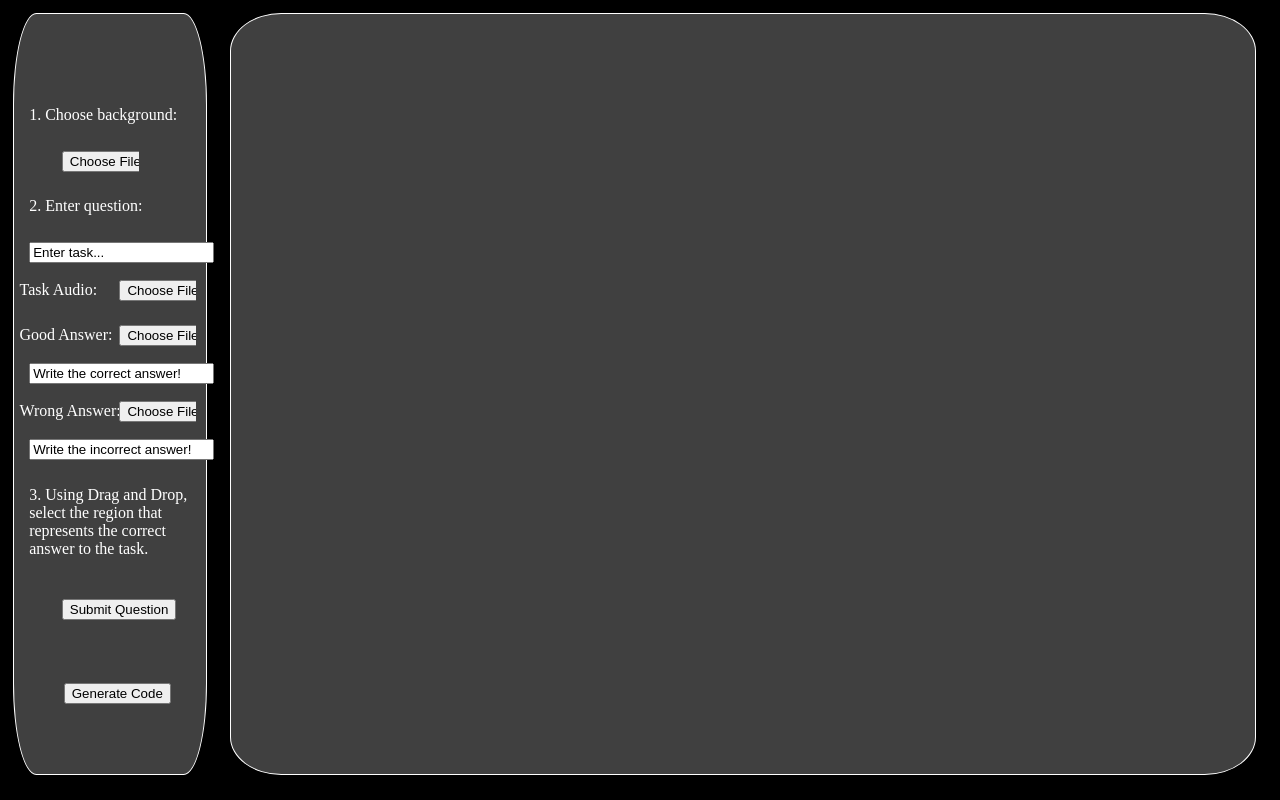
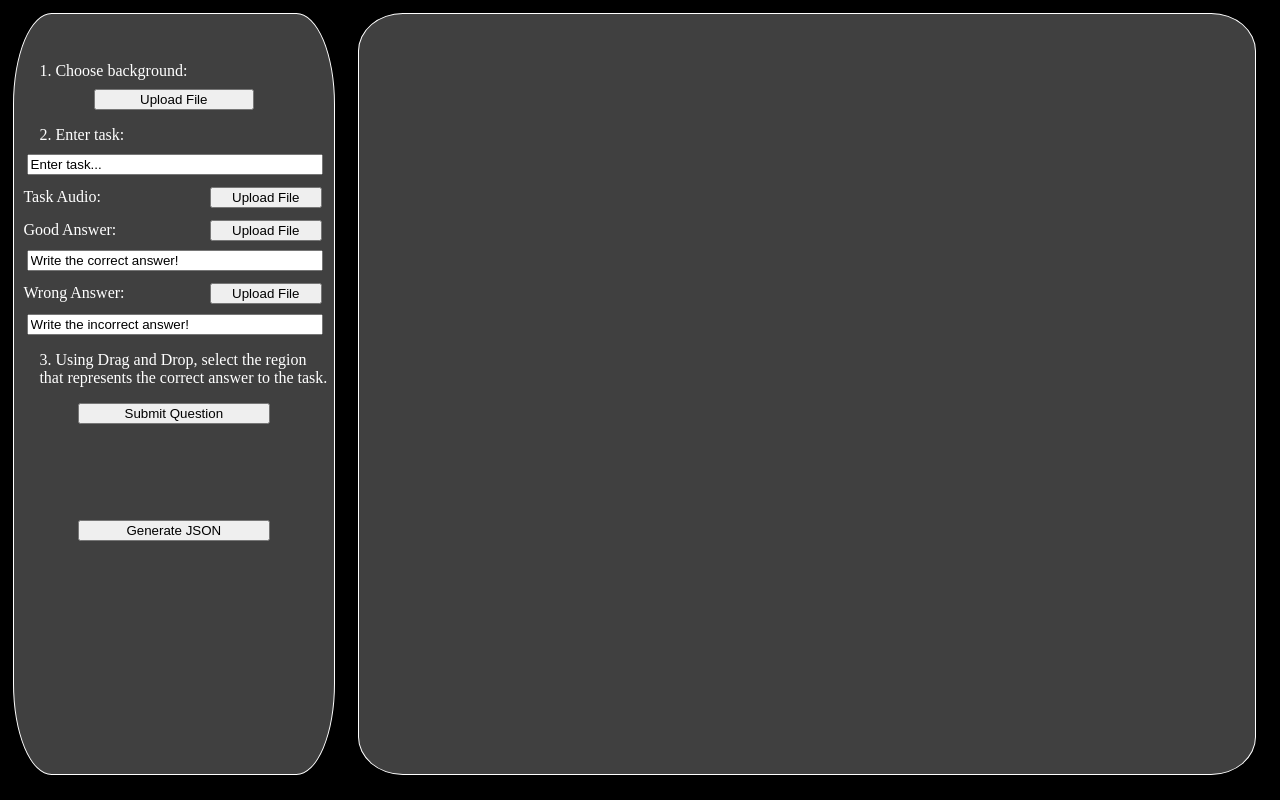
Before and after one commit to mihaimohora/Logopedia-Editor, a plain HTML site: page index.html in a window 1280 px wide. Drawn offline with Linux system fonts and the light colour scheme.

Commit message:
improved UI

```diff
--- a/index.html
+++ b/index.html
@@ -10,29 +10,28 @@
   	</head>
   	<body>
 		<div id = "leftPanel">
+			<input type="file" id="browse" name="fileupload" onchange="handlechange();"/>
+
 			<p id = "stepOne">1. Choose background: </p>
-			<input id = "chooseBgFile" type="file" name="pic" placeholder="baga" accept="image/*" onchange="setBackground(event)">
+			<input id = "chooseBgFile" type="button" value = "Upload File" accept="image/*" onclick="handleBrowseClick(event);">
 
-			<p id = "stepTwo">2. Enter question: </p>
-			<input id = "task" type="text" value="Enter task..." onchange="setTaskInput(event)" onclick = "clean(event)">
+			<p id = "stepTwo">2. Enter task: </p>
+			<input id = "task" type="text" value="Enter task..." onchange="setTaskInput(event)" >
 
 			<p id = "audioLabel">Task Audio: </p>
-			<input id = "questionAudio" type="file" name="pic" accept="audio/*" onchange="setTaskAudio(event)">
+			<input id = "questionAudio" type="button" value = "Upload File" accept="audio/*" onclick = "handleBrowseClick(event)">
 
 			<p id = "goodAnswerLabel">Good Answer: </p>
-			<input id = "goodAnswer" type="file" name="pic" accept="audio/*" onchange="setGoodAnswerAudio(event)">
-			<input id = "goodText" type="text" value="Write the correct answer!" onchange="setGoodAnswerText(event)"
-				onclick = "clean(event)">
+			<input id = "goodAnswer" type="button" value = "Upload File" accept="audio/*" onclick = "handleBrowseClick(event)">
+			<input id = "goodText" type="text" value="Write the correct answer!" onchange= "setGoodAnswerText(event)">
 
 			<p id = "badAnswerLabel">Wrong Answer: </p>
-			<input id = "badAnswer" type="file" name="pic" accept="audio/*" onchange="setBadAnswerAudio(event)">
-			<input id = "badText" type="text" value="Write the incorrect answer!" onchange="setBadAnswerText(event)"
-				onclick = "clean(event)">
-
-			<button id = "submitQuestion" onclick="submit(event)">Submit Question</button>
+			<input id = "badAnswer" type="button" value = "Upload File" accept="audio/*" onclick = "handleBrowseClick(event)">
+			<input id = "badText" type="text" value="Write the incorrect answer!" onchange= "setBadAnswerText(event)">
 
 			<p id = "stepThree">3. Using Drag and Drop, select the region that represents the correct answer to the task.</p>
-			<button id = "makeJson" onclick="generate(event)">Generate Code</button>
+			<button id = "submitQuestion" onclick="submit(event)">Submit Question</button>
+			<button id = "makeJson" onclick="generate(event)">Generate JSON</button>
 		</div>
 
 		<div id = "mainPanel" onmousedown = "mousedown(event)" onmousemove = "mousemove(event)" onmouseup = "mouseup(event)">
--- a/script.js
+++ b/script.js
@@ -23,10 +23,40 @@ function CompleteAnswer()
 	this.backgroundFileName = "";
 }
 
+function handleBrowseClick(e)
+{
+	target = e.target;
+	var fileinput = document.getElementById("browse");
+	fileinput.click();
+}
+
+function handlechange()
+{
+	var fileinput = document.getElementById("browse");
+	var button = target;
+	button.value = fileinput.value.substring(12, fileinput.value.length);
+
+	switch(button.id)
+	{
+		case "chooseBgFile":
+			backgroundInput = button.value;
+			setBackground();
+			break;
+		case "questionAudio":
+			taskAudio = button.value;
+			break;
+		case "goodAnswer":
+			goodAnswerAudio = button.value;
+			break;
+		case "badAnswer":
+			wrongAnswerAudio = button.value;
+			break;
+	}
+}
+
 window.onload = function()
 {
 	moving = true;
-
 	var div = document.getElementById('div');
 	mp = document.getElementById('mainPanel');
 
@@ -49,17 +79,24 @@ window.onload = function()
 	coordinates = new Coordinates(0,0,0,0);
 	question = new Question();
 	completeAnswer = new CompleteAnswer();
-	//alert(mp.offsetLeft);
+
+	task = document.getElementById("task");
+	good = document.getElementById("goodText");
+	bad = document.getElementById("badText");
+
+	task.addEventListener("click", clean);
+	good.addEventListener("click", clean);
+	bad.addEventListener("click", clean);
 }
 
 
-setBackground = function(e)
+function setBackground()
 {
-		var tgt = e.target || window.event.srcElement;
+		var tgt = document.getElementById("browse");
 		files = tgt.files;
 
 		var name = tgt.value.substring(12, tgt.value.length);
-		backgroundInput = name;
+
 
 		if (FileReader && files && files.length)
 		{
@@ -71,7 +108,6 @@ setBackground = function(e)
 			}
 			fr.readAsDataURL(files[0]);
 		}
-		tgt.value = name;
 
 }
 
@@ -122,7 +158,8 @@ mouseup = function(e)
 	if(drawing)
    	{
 		moving = false;
-		coordinates = new Coordinates(parseInt(div.style.width), parseInt(div.style.height), parseInt(div.style.top), parseInt(div.style.left));
+		coordinates = new Coordinates(parseInt(div.style.width), parseInt(div.style.height), parseInt(div.style.top),
+			parseInt(div.style.left));
 	}
 }
 
@@ -130,6 +167,7 @@ clean = function(e)
 {
 	var tgt = e.target;
 	tgt.value = "";
+	tgt.removeEventListener("click", clean);
 }
 
 setTaskInput = function(e)
@@ -138,31 +176,10 @@ setTaskInput = function(e)
 	taskInput = elem.value;
 }
 
-setTaskAudio = function(e)
-{
-	var elem = document.getElementById("questionAudio");
-	var name = elem.value.substring(12, elem.value.length);
-	taskAudio = name;
-
-}
-setGoodAnswerAudio = function(e)
-{
-	var elem = document.getElementById("goodAnswer");
-	var name = elem.value.substring(12, elem.value.length);
-	goodAnswerAudio = name;
-}
-
 setGoodAnswerText = function(e)
 {
 	var elem = document.getElementById("goodText");
 	goodAnswerInput = elem.value;
-}
-
-setBadAnswerAudio = function(e)
-{
-	var elem = document.getElementById("badAnswer");
-	var name = elem.value.substring(12, elem.value.length);
-	wrongAnswerAudio = name;
 }
 
 setBadAnswerText = function(e)
@@ -177,8 +194,25 @@ submit = function(e)
 	question.task = taskInput;
 	question.taskFileName = taskAudio;
 	question.rightAnswerArea = coordinates;
+	completeAnswer.questionsArray.push(question);
 
-	completeAnswer.questionsArray.push(question);
+	task.addEventListener("click", clean);
+	task.value = "Enter task...";
+
+	good.addEventListener("click", clean);
+	good.value = "Write the correct answer!";
+
+	bad.addEventListener("click", clean);
+	bad.value = "Write the incorrect answer!";
+
+	taska = document.getElementById("questionAudio");
+	taska.value = "Upload File";
+
+	gooda = document.getElementById("goodAnswer");
+	gooda.value = "Upload File";
+
+	bada = document.getElementById("badAnswer");
+	bada.value = "Upload File";
 }
 
 generate = function(e)
@@ -191,7 +225,6 @@ generate = function(e)
 
 	j = JSON.stringify(completeAnswer);
 	copyToClipboard(j);
-	//alert(j);
 }
 
 function copyToClipboard(text) {
--- a/stylesheet.css
+++ b/stylesheet.css
@@ -5,6 +5,11 @@ body, html{
 
 p{
 	color: white;
+}
+
+#browse
+{
+	display: none;
 }
 
 #div{
@@ -17,7 +22,7 @@ p{
 #leftPanel{
 	background: #404040;
 	height: 95%;
-	width: 15%;
+	width: 25%;
 	position: absolute;
 	left: 1%;
 	border-radius: 12%;
@@ -31,106 +36,138 @@ p{
 	border-radius: 5%;
 	border: 1px solid white;
 	position: absolute;
-	left: 18%;
+	left: 28%;
 	height: 95%;
-	width: 80%;
+	width: 70%;
 	margin-top: 1%;
 	margin-bottom: 1%;
 }
 
 #stepOne{
-	position: absolute;
-	left: 8%;
-	top: 10%;
+	position: relative;
+	margin-left: 8%;
+	margin-top: 15%;
+	margin-bottom: 0;
 }
 
 #chooseBgFile{
-
-	position: absolute;
-	left: 25%;
-	top: 18%;
+	position: relative;
+	margin-left: 25%;
+	margin-top: 3%;
 }
 
 #stepTwo{
-	position: absolute;
-	left: 8%;
-	top: 22%;
+	position: relative;
+	margin-left: 8%;
+	margin-top: 5%;
+	margin-bottom: 0;
 }
 
 #task{
-	position: absolute;
-	left: 8%;
-	top: 30%;
+	position: relative;
+	margin-top: 3%;
+	margin-left: 4%;
+	margin-bottom: 0;
+	width: 90%;
 }
 
 #audioLabel{
-	position: absolute;
-	left: 3%;
-	top: 33%;
+	position: relative;
+	margin-left: 3%;
+	margin-top: 4%;
+	margin-bottom: 0;
+	display: inline-block;
+	width: 55%;
 }
 
 #questionAudio{
-	position: absolute;
-	left: 55%;
-	top: 35%;
+	position: relative;
+	display: inline-block;
+	margin-left: 2%;
+	margin-bottom: 0;
+	width: 35%;
 }
 
 #goodAnswerLabel{
-	position: absolute;
-	left: 3%;
-	top: 39%;
+	position: relative;
+	display: inline-block;
+	margin-left: 3%;
+	margin-top: 4%;
+	margin-bottom: 0%;
+	width: 55%;
 }
 
 #goodAnswer{
-	position: absolute;
-	left: 55%;
-	top: 41%;
+	position: relative;
+	display: inline-block;
+	margin-left: 2%;
+	margin-bottom: 0;
+	width: 35%;
 }
 
 #goodText{
-	position: absolute;
-	left: 8%;
-	top: 46%;
+	position: relative;
+	margin-top: 3%;
+	margin-left: 4%;
+	margin-bottom: 0;
+	width: 90%;
 }
 
 
 #badAnswerLabel{
-	position: absolute;
-	left: 3%;
-	top: 49%;
+	position: relative;
+	display: inline-block;
+	margin-left: 3%;
+	margin-top: 4%;
+	margin-bottom: 0%;
+	width: 55%;
 }
 
 #badAnswer{
-	position: absolute;
-	left: 55%;
-	top: 51%;
+	position: relative;
+	display: inline-block;
+	margin-left: 2%;
+	margin-bottom: 0;
+	width: 35%;
 }
 
 #badText{
-	position: absolute;
-	left: 8%;
-	top: 56%;
+	position: relative;
+	margin-top: 3%;
+	margin-left: 4%;
+	margin-bottom: 0;
+	width: 90%;
 }
 
 
 #stepThree{
-	position: absolute;
-	left: 8%;
-	top: 60%;
+	position: relative;
+	margin-left: 8%;
+	margin-top: 5%;
+	margin-bottom: 0;
 }
 
 #submitQuestion{
-	position: absolute;
-	top: 77%;
-	left: 25%;
+	position: relative;
+	margin-top: 5%;
+	margin-left: 20%;
+	margin-bottom: 0;
+	width: 60%;
 }
 
 #makeJson{
-	position: absolute;
-	top: 88%;
-	left: 26%;
+	position: relative;
+	margin-top: 30%;
+	margin-left: 20%;
+	width: 60%;
 }
+
 input[type='file'] {
   	color:transparent;
 	width:40%;
 }
+
+input[type='button']
+{
+	width: 50%;
+}
```
Also changed, not shown: 1 other file.
